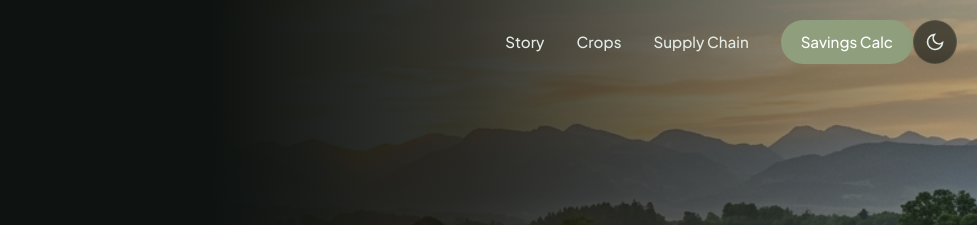
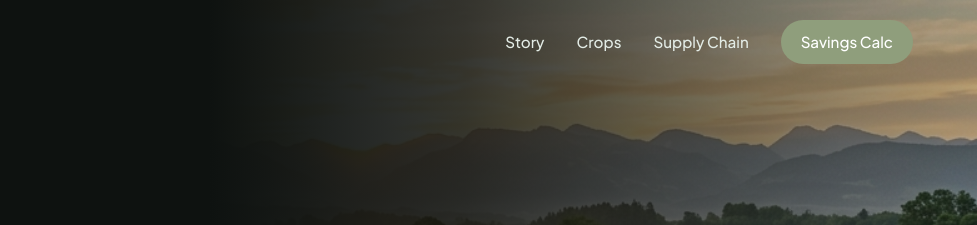
Before and after one commit to Pulse-Pod/Pulse-Pod, a plain HTML site: page index.html in a window 1280 px wide. Shown: the top 225 px of the page, 303-1280 px from the left. Drawn offline with nearby package versions, Linux system fonts and the light colour scheme.

Commit message:
Remove theme toggle icon — lock website to permanent dark mode

```diff
--- a/app.js
+++ b/app.js
@@ -6,7 +6,6 @@
 document.addEventListener('DOMContentLoaded', () => {
   initPreloader();
   initHeaderScroll();
-  initThemeToggles();
   initStatsCounters();
   initCropShowcase();
   initSupplyChainVisualizer();
@@ -58,44 +57,12 @@ function initHeaderScroll() {
 }
 
 // ==========================================
-// 3. THEME TOGGLES & CROP SPECIFIC THEMES
+// 3. DARK MODE (Permanent — no toggle needed)
 // ==========================================
-function initThemeToggles() {
-  const body = document.body;
-  const themeToggle = document.getElementById('theme-toggle');
-  const sunIcon = document.querySelector('.sun-icon');
-  const moonIcon = document.querySelector('.moon-icon');
+// Dark mode is set directly on the <body> tag in index.html.
+// No runtime theme switching is required.
 
-  // Theme Toggle: Light/Dark Mode
-  if (themeToggle) {
-    // Check local storage for preference, default to true (dark) if not set
-    const isDark = localStorage.getItem('theme-dark') !== 'false';
-    if (isDark) {
-      body.classList.add('dark');
-      sunIcon.style.display = 'none';
-      moonIcon.style.display = 'block';
-    } else {
-      body.classList.remove('dark');
-      sunIcon.style.display = 'block';
-      moonIcon.style.display = 'none';
-    }
 
-    themeToggle.addEventListener('click', () => {
-      body.classList.toggle('dark');
-      const darkActive = body.classList.contains('dark');
-      localStorage.setItem('theme-dark', darkActive);
-
-      if (darkActive) {
-        sunIcon.style.display = 'none';
-        moonIcon.style.display = 'block';
-      } else {
-        sunIcon.style.display = 'block';
-        moonIcon.style.display = 'none';
-      }
-    });
-  }
-
-}
 
 // ==========================================
 // 4. STATS COUNTERS (INTERSECTION OBSERVER)
--- a/index.html
+++ b/index.html
@@ -34,13 +34,6 @@
     </div>
   </div>
 
-  <!-- Ambient Light/Dark & Theme Controller Panel -->
-  <div class="theme-bar">
-    <button id="theme-toggle" class="icon-btn" title="Toggle Light/Dark Mode" aria-label="Toggle Theme">
-      <svg class="sun-icon" viewBox="0 0 24 24" width="20" height="20" fill="none" stroke="currentColor" stroke-width="2"><circle cx="12" cy="12" r="5"/><line x1="12" y1="1" x2="12" y2="3"/><line x1="12" y1="21" x2="12" y2="23"/><line x1="4.22" y1="4.22" x2="5.64" y2="5.64"/><line x1="18.36" y1="18.36" x2="19.78" y2="19.78"/><line x1="1" y1="12" x2="3" y2="12"/><line x1="21" y1="12" x2="23" y2="12"/><line x1="4.22" y1="19.78" x2="5.64" y2="18.36"/><line x1="18.36" y1="5.64" x2="19.78" y2="4.22"/></svg>
-      <svg class="moon-icon" viewBox="0 0 24 24" width="20" height="20" fill="none" stroke="currentColor" stroke-width="2" style="display:none;"><path d="M21 12.79A9 9 0 1 1 11.21 3 7 7 0 0 0 21 12.79z"/></svg>
-    </button>
-  </div>
 
   <!-- Header Navigation -->
   <header id="main-header" class="site-header">
--- a/styles.css
+++ b/styles.css
@@ -186,35 +186,6 @@ button, input, select, textarea {
   to { opacity: 1; }
 }
 
-/* --- Floating Theme Panel --- */
-.theme-bar {
-  position: fixed;
-  top: 20px;
-  right: 20px;
-  z-index: 1000;
-}
-
-.icon-btn {
-  background: var(--card-bg);
-  border: 1px solid var(--border-color);
-  color: var(--text-color);
-  width: 44px;
-  height: 44px;
-  border-radius: 50%;
-  display: flex;
-  justify-content: center;
-  align-items: center;
-  cursor: pointer;
-  box-shadow: var(--shadow-sm);
-  backdrop-filter: blur(8px);
-  transition: all 0.3s ease;
-}
-
-.icon-btn:hover {
-  transform: scale(1.05);
-  border-color: var(--primary-color);
-  background: var(--glass-bg);
-}
 
 /* --- Header / Navigation --- */
 .site-header {
```
